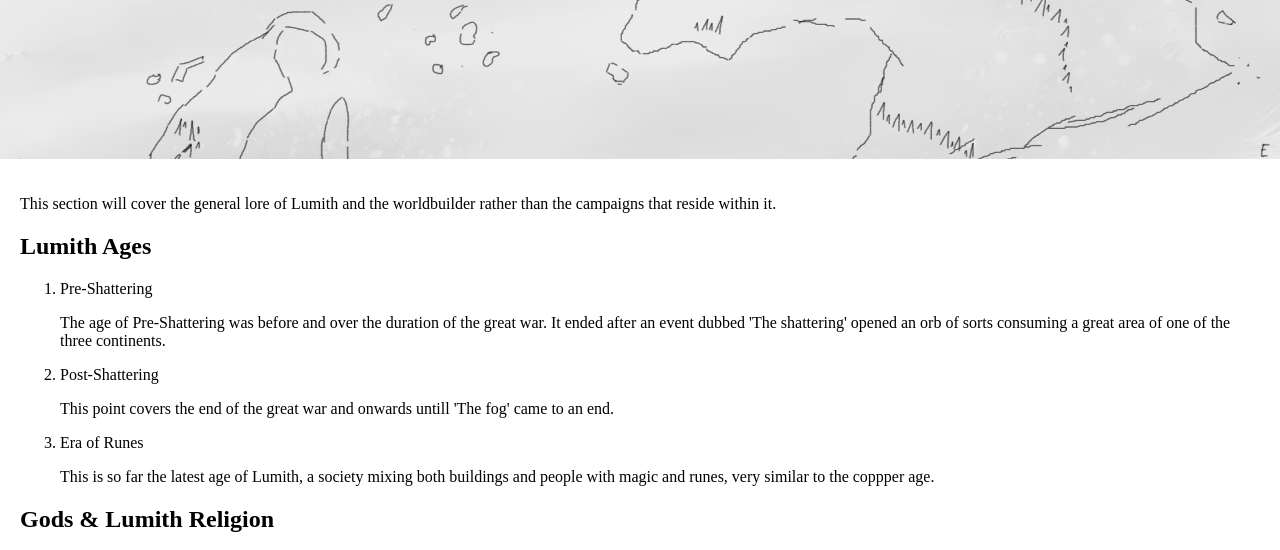
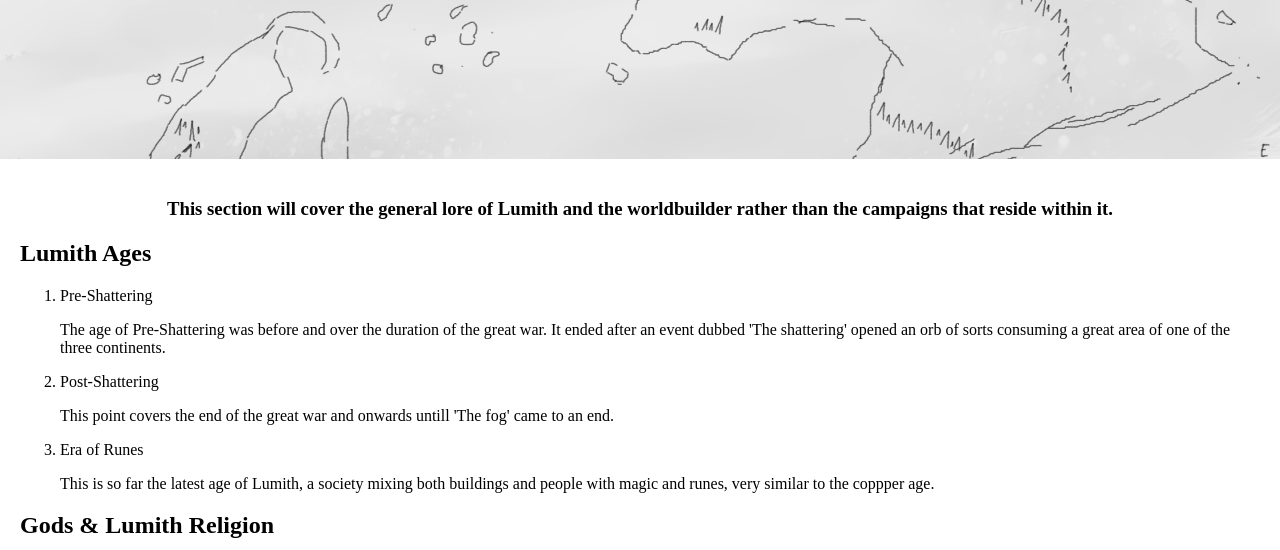
Before and after one commit to LachyLizard/LumithRedo, a plain HTML site: page lore.html in a window 1280 px wide. Shown: the part 241-791 px from the top of the page. Drawn offline with Linux system fonts and the light colour scheme; a script that the page names is missing; a web font is replaced by a local one.

Commit message:
Update lore.html

```diff
--- a/lore.html
+++ b/lore.html
@@ -23,7 +23,7 @@
     <h1>Lumith Lore</h1>
   </div>
   <section>
-    <p>This section will cover the general lore of Lumith and the worldbuilder rather than the campaigns that reside within it.</p>
+    <h3>This section will cover the general lore of Lumith and the worldbuilder rather than the campaigns that reside within it.</h3>
     <h2>Lumith Ages</h2>
     <ol>
       <li>Pre-Shattering</li>
```
